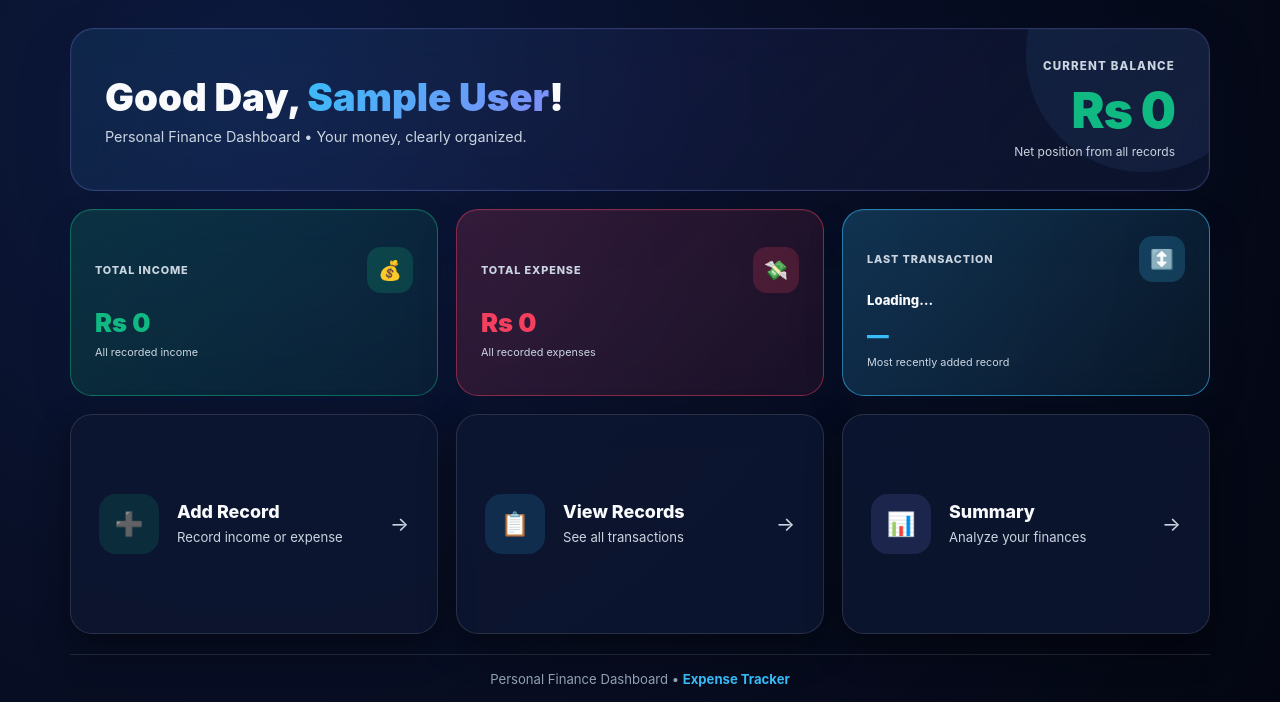
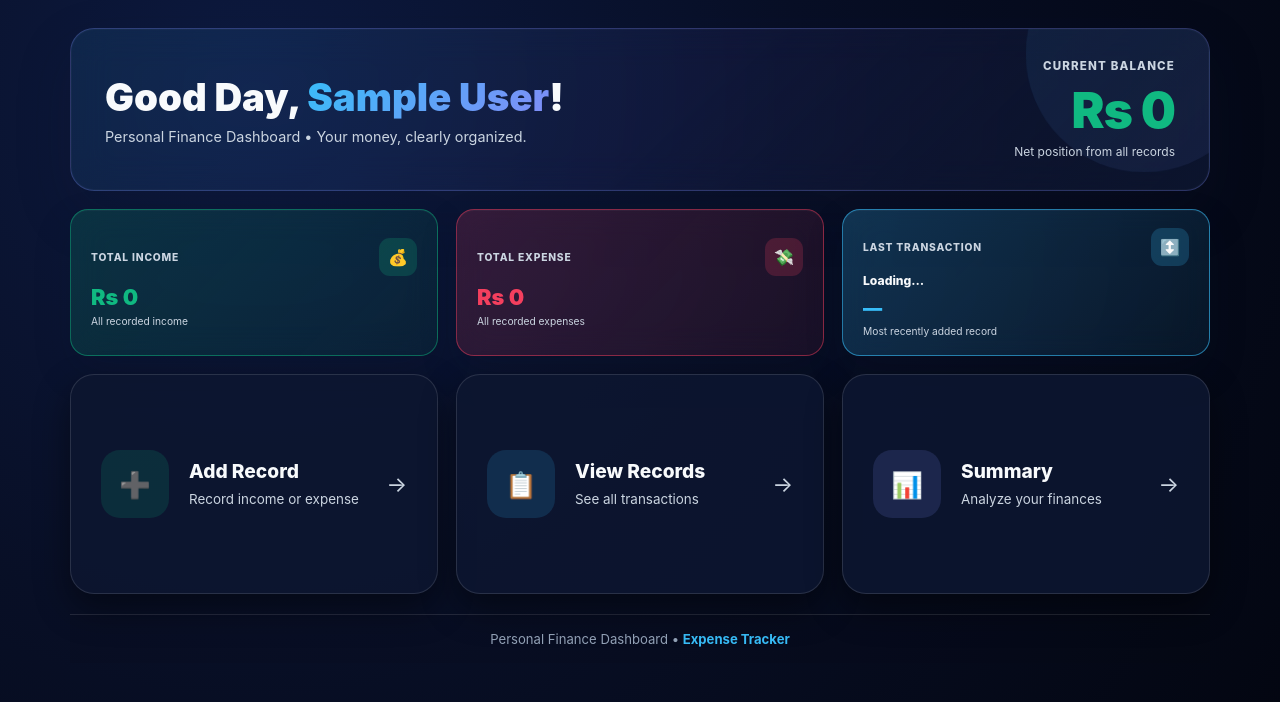
Before and after one commit to UmairSiddique-SE/PersonaL-Expense-Tracker, a Flask app: page /dashboard in a window 1280 px wide. Shown: the part 69-771 px from the top of the page. Run offline with Flask 3, Linux system fonts and the light colour scheme; the visitor is signed in with stand-in values (Sample User, id 1); data that the repository does not hold is empty.

Commit message:
Resize dashboard cards: smaller KPIs and larger quick actions

```diff
--- a/templates/dashboard.html
+++ b/templates/dashboard.html
@@ -20,24 +20,25 @@
         .page-shell{width:100%;max-width:1180px;margin:0 auto;padding:28px 20px 50px}.flash-container{width:100%;margin-bottom:16px}.flash-message{padding:12px 18px;border-radius:12px;margin-bottom:8px;font-weight:600;font-size:.9rem}.flash-message.success{background:rgba(16,185,129,.15);color:var(--currency-income);border:1px solid rgba(16,185,129,.3)}.flash-message.danger{background:rgba(244,63,94,.15);color:var(--currency-expense);border:1px solid rgba(244,63,94,.3)}
         .hero-card{width:100%;background:var(--bg-card);border:1.5px solid var(--border-color);border-radius:24px;padding:30px 34px;box-shadow:var(--shadow-card);backdrop-filter:blur(18px);margin-bottom:18px;display:flex;justify-content:space-between;align-items:center;gap:24px;position:relative;overflow:hidden;animation:fadeUp .45s ease both}.hero-card:before{content:'';position:absolute;top:-90px;right:-50px;width:230px;height:230px;border-radius:50%;background:linear-gradient(135deg,rgba(56,189,248,.13),rgba(129,140,248,.12));pointer-events:none}.hero-left,.hero-balance{position:relative;z-index:1}.hero-left h1{font-size:clamp(1.7rem,3vw,2.4rem);font-weight:900;margin:0 0 8px}.user-name{background:linear-gradient(135deg,#38bdf8,#818cf8);-webkit-background-clip:text;background-clip:text;-webkit-text-fill-color:transparent}.hero-left p{margin:0;color:var(--text-secondary);font-size:.9rem}.hero-balance{text-align:right}.balance-label{display:block;font-size:.72rem;font-weight:800;text-transform:uppercase;letter-spacing:.1em;color:var(--text-secondary);margin-bottom:7px}.balance-value{font-size:clamp(2.1rem,4vw,3.1rem);font-weight:900;letter-spacing:-1px}.balance-positive{color:#10b981}.balance-negative{color:#f43f5e}.balance-caption{font-size:.75rem;color:var(--text-secondary)}
 
-        /* Upper KPI cards: match the larger, cleaner visual weight of the quick-action cards below. */
+        /* Upper KPI cards: compact overview cards. */
         .kpi-row{display:grid;grid-template-columns:repeat(3,1fr);gap:18px;margin-bottom:18px}
-        .kpi-card{min-width:0;min-height:142px;padding:26px 24px;border-radius:22px;background:var(--bg-card);border:1.5px solid var(--border-color);box-shadow:var(--shadow-card);transition:transform .2s ease,box-shadow .2s ease,border-color .2s ease;display:flex;flex-direction:column;justify-content:center;position:relative;overflow:hidden}
+        .kpi-card{min-width:0;min-height:100px;padding:18px 20px;border-radius:18px;background:var(--bg-card);border:1.5px solid var(--border-color);box-shadow:var(--shadow-card);transition:transform .2s ease,box-shadow .2s ease,border-color .2s ease;display:flex;flex-direction:column;justify-content:center;position:relative;overflow:hidden}
         .kpi-card:hover{transform:translateY(-3px);box-shadow:var(--shadow-card)}
-        .kpi-top{display:flex;justify-content:space-between;align-items:center;gap:12px}
-        .kpi-label{font-size:.68rem;font-weight:850;text-transform:uppercase;letter-spacing:.08em;color:var(--text-secondary)}
-        .kpi-icon{width:46px;height:46px;border-radius:14px;display:grid;place-items:center;font-size:1.2rem;flex-shrink:0}
+        .kpi-top{display:flex;justify-content:space-between;align-items:center;gap:10px}
+        .kpi-label{font-size:.64rem;font-weight:850;text-transform:uppercase;letter-spacing:.08em;color:var(--text-secondary)}
+        .kpi-icon{width:38px;height:38px;border-radius:11px;display:grid;place-items:center;font-size:1rem;flex-shrink:0}
         .income-kpi{border-color:rgba(16,185,129,.48);background:linear-gradient(135deg,rgba(16,185,129,.18),rgba(16,185,129,.07))}.income-kpi .kpi-icon{background:rgba(16,185,129,.2)}
         .expense-kpi{border-color:rgba(244,63,94,.48);background:linear-gradient(135deg,rgba(244,63,94,.18),rgba(244,63,94,.07))}.expense-kpi .kpi-icon{background:rgba(244,63,94,.2)}
         .transaction-kpi{border-color:rgba(56,189,248,.48);background:linear-gradient(135deg,rgba(56,189,248,.18),rgba(56,189,248,.07))}.transaction-kpi.income{border-color:rgba(16,185,129,.55);background:linear-gradient(135deg,rgba(16,185,129,.2),rgba(16,185,129,.07))}.transaction-kpi.expense{border-color:rgba(244,63,94,.55);background:linear-gradient(135deg,rgba(244,63,94,.2),rgba(244,63,94,.07))}.transaction-kpi .kpi-icon{background:rgba(56,189,248,.18)}.transaction-kpi.income .kpi-icon{background:rgba(16,185,129,.2)}.transaction-kpi.expense .kpi-icon{background:rgba(244,63,94,.2)}
-        .kpi-value{font-size:clamp(1.35rem,2vw,1.8rem);font-weight:900;margin:14px 0 4px;white-space:nowrap;overflow:hidden;text-overflow:ellipsis}.income-kpi .kpi-value{color:var(--currency-income)}.expense-kpi .kpi-value{color:var(--currency-expense)}.transaction-kpi .kpi-value{font-size:clamp(1.15rem,1.7vw,1.5rem)}.transaction-kpi.income .kpi-value{color:var(--currency-income)}.transaction-kpi.expense .kpi-value{color:var(--currency-expense)}
-        .transaction-name{font-size:.82rem;font-weight:850;white-space:nowrap;overflow:hidden;text-overflow:ellipsis;margin-top:10px}.transaction-meta{font-size:.68rem;color:var(--text-secondary);margin-top:3px;white-space:nowrap;overflow:hidden;text-overflow:ellipsis}
+        .kpi-value{font-size:clamp(1.15rem,1.7vw,1.5rem);font-weight:900;margin:8px 0 3px;white-space:nowrap;overflow:hidden;text-overflow:ellipsis}.income-kpi .kpi-value{color:var(--currency-income)}.expense-kpi .kpi-value{color:var(--currency-expense)}.transaction-kpi .kpi-value{font-size:clamp(1rem,1.5vw,1.3rem)}.transaction-kpi.income .kpi-value{color:var(--currency-income)}.transaction-kpi.expense .kpi-value{color:var(--currency-expense)}
+        .transaction-name{font-size:.76rem;font-weight:850;white-space:nowrap;overflow:hidden;text-overflow:ellipsis;margin-top:7px}.transaction-meta{font-size:.64rem;color:var(--text-secondary);margin-top:2px;white-space:nowrap;overflow:hidden;text-overflow:ellipsis}
 
-        .module-grid{display:grid;grid-template-columns:repeat(3,1fr);gap:18px;margin-bottom:20px}.module-card{display:flex;align-items:center;gap:18px;min-height:142px;padding:30px 28px;border-radius:22px;background:var(--bg-card);border:1.5px solid var(--border-color);box-shadow:var(--shadow-card);text-decoration:none;color:var(--text-primary);transition:transform .2s ease,box-shadow .2s ease,border-color .2s ease}.module-card:hover{transform:translateY(-3px);box-shadow:var(--shadow-card)}.add-record-card{border-color:rgba(16,185,129,.38)}.view-card{border-color:rgba(56,189,248,.38)}.summary-mod-card{border-color:rgba(129,140,248,.38)}.mod-icon{width:60px;height:60px;display:grid;place-items:center;border-radius:17px;font-size:1.45rem;flex-shrink:0}.add-record-card .mod-icon{background:rgba(16,185,129,.15)}.view-card .mod-icon{background:rgba(56,189,248,.15)}.summary-mod-card .mod-icon{background:rgba(129,140,248,.15)}.module-copy{min-width:0}.module-card h3{font-size:1.12rem;margin:0 0 6px;font-weight:850}.module-card p{margin:0;color:var(--text-secondary);font-size:.82rem;line-height:1.45;white-space:nowrap;overflow:hidden;text-overflow:ellipsis}.module-arrow{margin-left:auto;font-size:1.25rem;color:var(--text-secondary)}
+        /* Lower quick-action cards: intentionally larger and more prominent. */
+        .module-grid{display:grid;grid-template-columns:repeat(3,1fr);gap:18px;margin-bottom:20px}.module-card{display:flex;align-items:center;gap:20px;min-height:180px;padding:34px 30px;border-radius:24px;background:var(--bg-card);border:1.5px solid var(--border-color);box-shadow:var(--shadow-card);text-decoration:none;color:var(--text-primary);transition:transform .2s ease,box-shadow .2s ease,border-color .2s ease}.module-card:hover{transform:translateY(-4px);box-shadow:var(--shadow-card)}.add-record-card{border-color:rgba(16,185,129,.38)}.view-card{border-color:rgba(56,189,248,.38)}.summary-mod-card{border-color:rgba(129,140,248,.38)}.mod-icon{width:68px;height:68px;display:grid;place-items:center;border-radius:19px;font-size:1.6rem;flex-shrink:0}.add-record-card .mod-icon{background:rgba(16,185,129,.15)}.view-card .mod-icon{background:rgba(56,189,248,.15)}.summary-mod-card .mod-icon{background:rgba(129,140,248,.15)}.module-copy{min-width:0}.module-card h3{font-size:1.2rem;margin:0 0 7px;font-weight:850}.module-card p{margin:0;color:var(--text-secondary);font-size:.84rem;line-height:1.45;white-space:nowrap;overflow:hidden;text-overflow:ellipsis}.module-arrow{margin-left:auto;font-size:1.35rem;color:var(--text-secondary)}
         .footer{padding:16px;border-top:1px solid var(--border-color);color:var(--text-muted);text-align:center;font-size:.82rem}.footer strong{color:var(--accent-primary)}
         @keyframes fadeUp{from{opacity:0;transform:translateY(14px)}to{opacity:1;transform:translateY(0)}}
-        @media(max-width:900px){.kpi-row,.module-grid{grid-template-columns:1fr 1fr}.kpi-card{min-height:128px}}
-        @media(max-width:760px){.navbar{padding:12px 16px}.page-shell{padding:16px 13px 40px}.hero-card{padding:22px 20px;flex-direction:column;align-items:flex-start}.hero-balance{text-align:left}.kpi-row{grid-template-columns:1fr;gap:10px}.module-grid{grid-template-columns:1fr;gap:10px}.user-info{gap:8px}.kpi-card{padding:20px;min-height:118px}.kpi-icon{width:40px;height:40px}.module-card{min-height:108px;padding:21px 20px}.mod-icon{width:52px;height:52px}.profile-dropdown{right:0;min-width:155px}}
+        @media(max-width:900px){.kpi-row,.module-grid{grid-template-columns:1fr 1fr}.kpi-card{min-height:92px}.module-card{min-height:155px}}
+        @media(max-width:760px){.navbar{padding:12px 16px}.page-shell{padding:16px 13px 40px}.hero-card{padding:22px 20px;flex-direction:column;align-items:flex-start}.hero-balance{text-align:left}.kpi-row{grid-template-columns:1fr;gap:10px}.module-grid{grid-template-columns:1fr;gap:10px}.user-info{gap:8px}.kpi-card{padding:16px 18px;min-height:92px}.kpi-icon{width:36px;height:36px}.module-card{min-height:130px;padding:24px 20px}.mod-icon{width:56px;height:56px}.profile-dropdown{right:0;min-width:155px}}
     </style>
 </head>
 <body>
```
